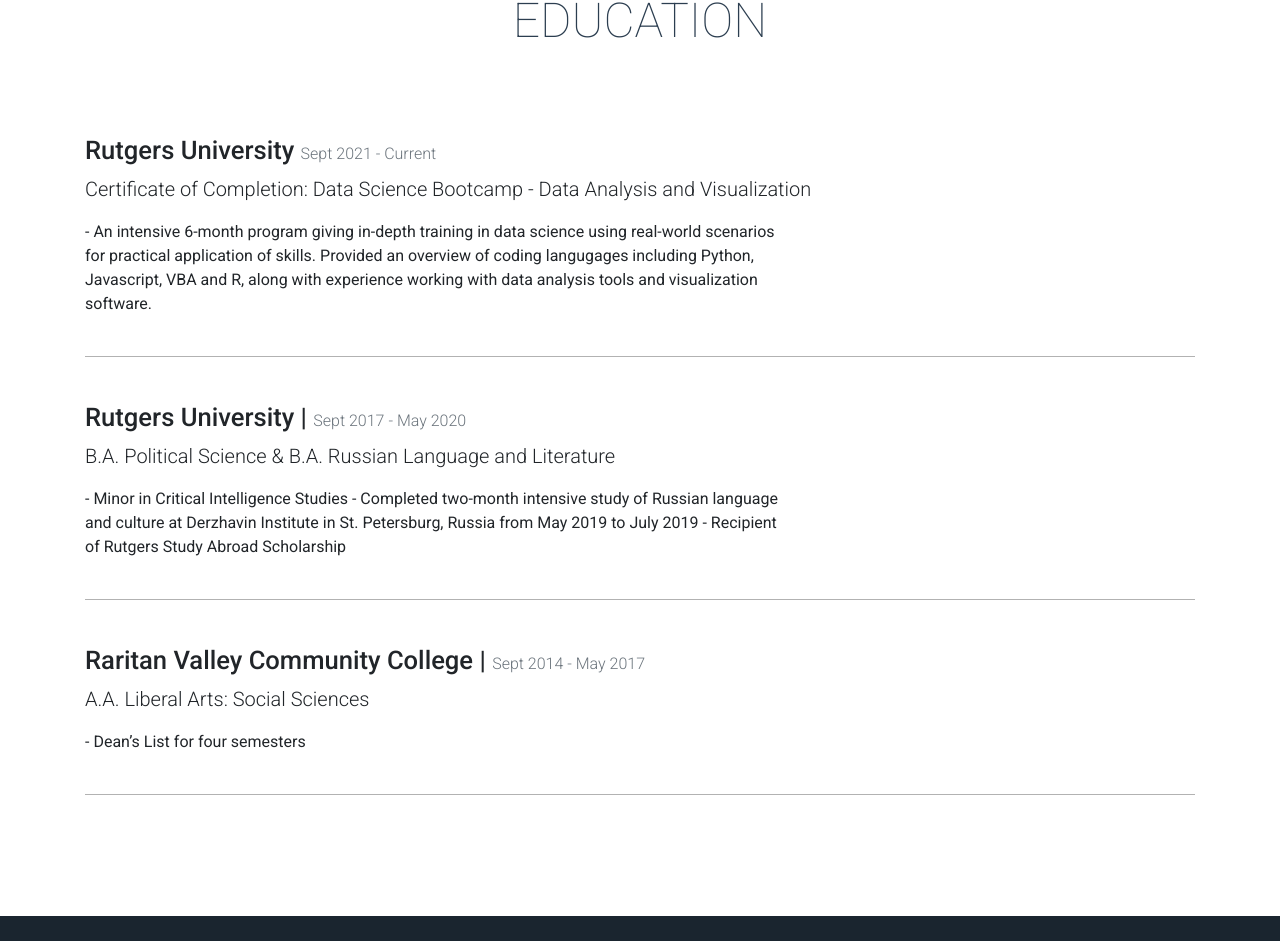
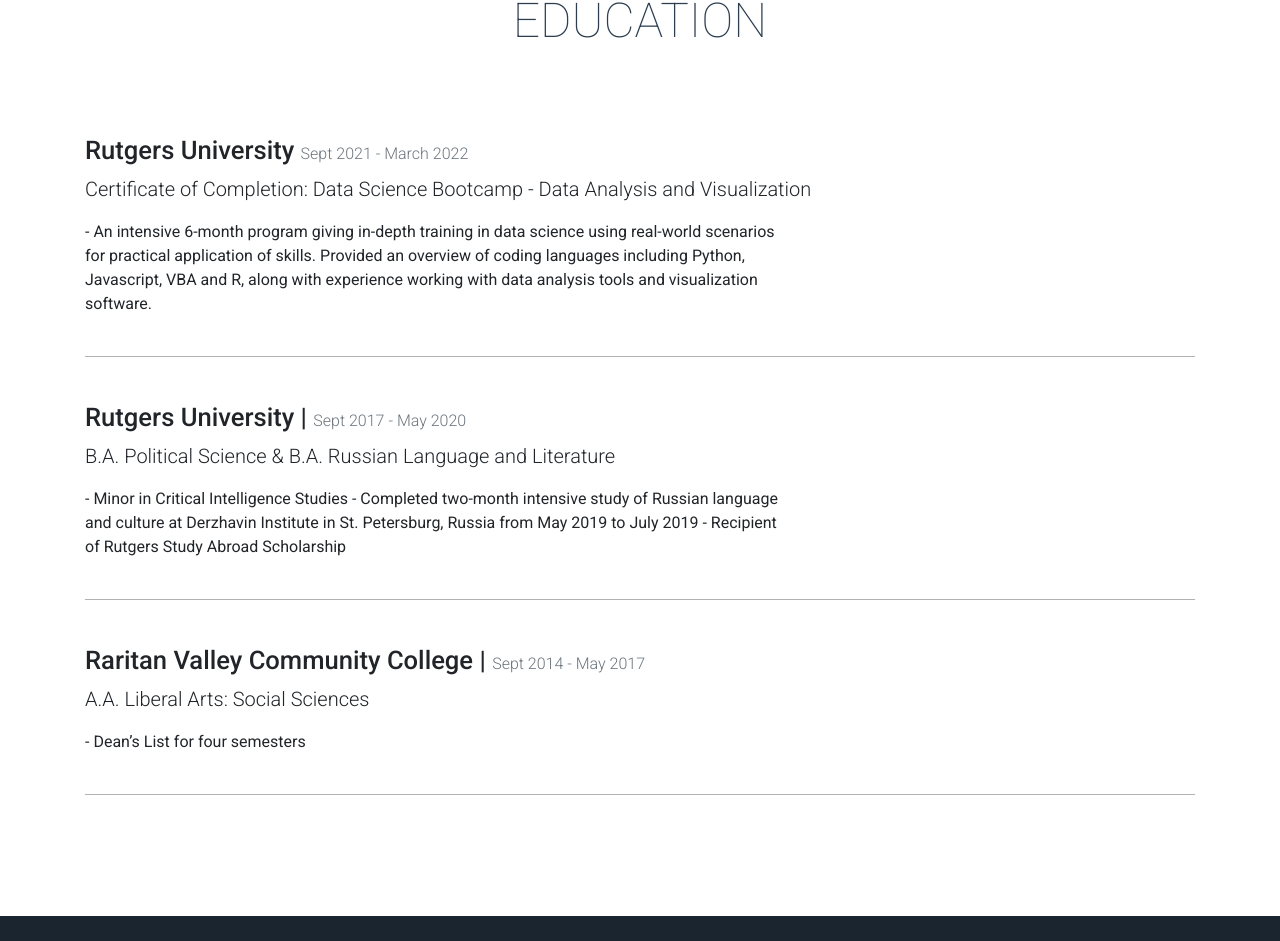
Before and after one commit to HelyxM/portfolio, a plain HTML site: page index.html in a window 1280 px wide. Shown: the part 2387-3328 px from the top of the page. Drawn offline with nearby package versions, Linux system fonts and the light colour scheme; files whose address does not match are found by name.

Commit message:
Update index.html

```diff
--- a/index.html
+++ b/index.html
@@ -201,11 +201,11 @@
             <div class="credential">
                 <h2 class="location mb-0">
                     Rutgers University
-                    <span class="credential-date text-muted">Sept 2021 - Current</span>
+                    <span class="credential-date text-muted">Sept 2021 - March 2022</span>
                 </h2>
                 <p class="lead">Certificate of Completion: Data Science Bootcamp - Data Analysis and Visualization</p>
                 <p class="credential-description">
-                    - An intensive 6-month program giving in-depth training in data science using real-world scenarios for practical application of skills. Provided an overview of coding langugages including Python, Javascript, VBA and R, along with experience working with data analysis tools and visualization software.
+                    - An intensive 6-month program giving in-depth training in data science using real-world scenarios for practical application of skills. Provided an overview of coding languages including Python, Javascript, VBA and R, along with experience working with data analysis tools and visualization software.
                 </p>
             </div>
             <hr class="credential-divider" />
```
